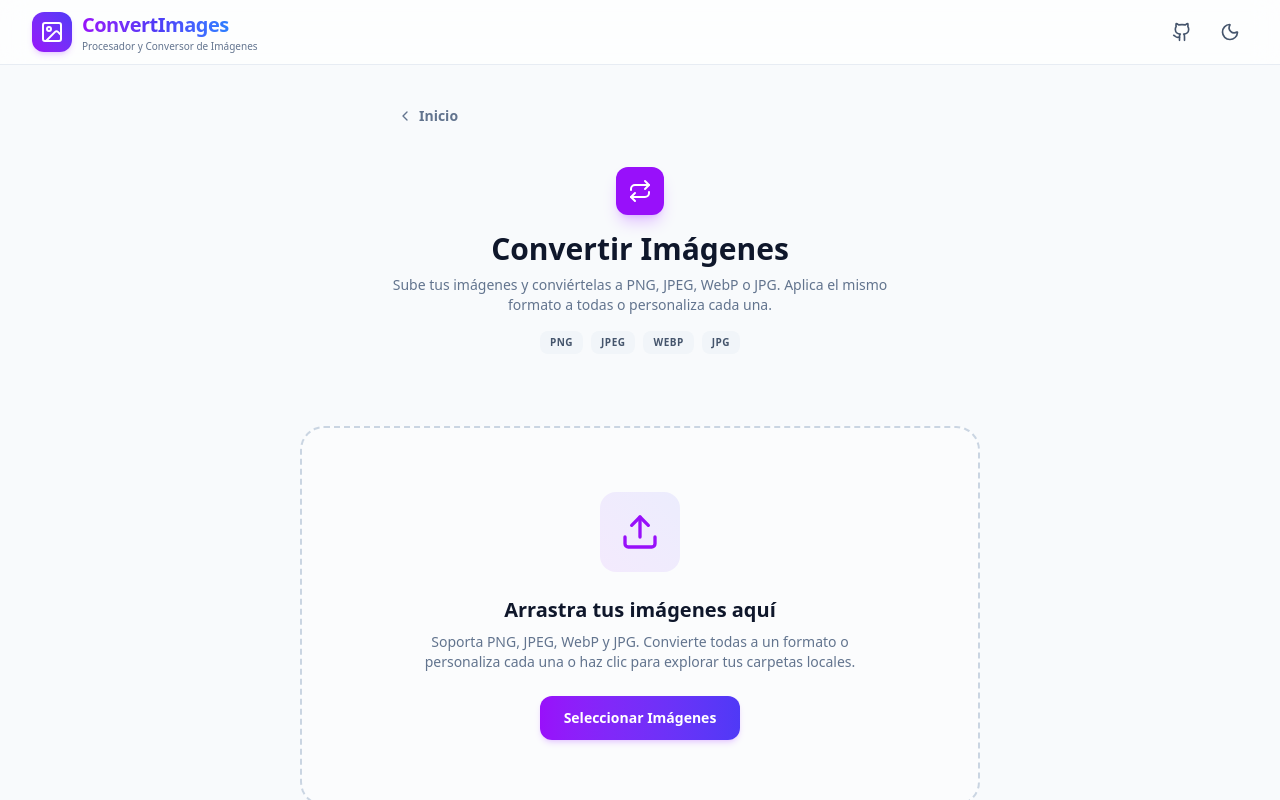
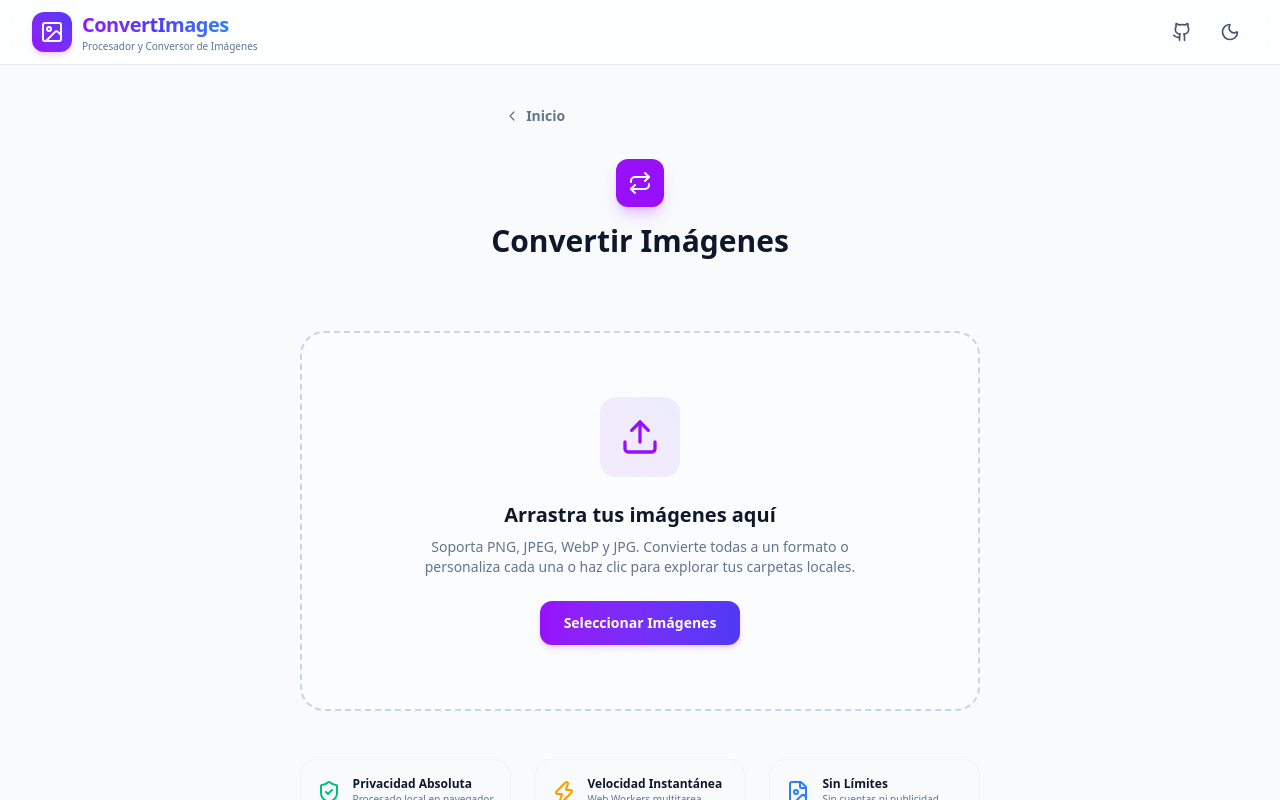
Before and after one commit to Lazheart/convert-images, a React (Vite) app: page / in a window 1280 px wide. Both pictures are taken after a click on the button 466 px from the left and 406 px from the top of the page. Shown: the top 800 px of the page. Built offline with nearby package versions, Linux system fonts and the light colour scheme.

Commit message:
refactor: Delete Description from Convertir Imagenes

```diff
--- a/src/components/TabNavigation.tsx
+++ b/src/components/TabNavigation.tsx
@@ -90,30 +90,15 @@ export const TabNavigation: React.FC = () => {
 
     return (
       <div className="max-w-7xl mx-auto px-4 sm:px-6 lg:px-8 pt-8 pb-4">
-        <div className="mb-8">
-          <BackButton />
-        </div>
+        <BackButton />
 
-        <div className="text-center mb-2">
+        <div className="text-center mt-6 mb-2">
           <div className="inline-flex items-center justify-center p-3 rounded-xl bg-purple-600 text-white shadow-lg shadow-purple-500/30 mb-4">
             <Repeat className="w-6 h-6" />
           </div>
           <h1 className="text-2xl sm:text-3xl font-extrabold text-slate-900 dark:text-white">
             Convertir Imágenes
           </h1>
-          <p className="text-sm text-slate-500 dark:text-slate-400 mt-2 max-w-lg mx-auto">
-            Sube tus imágenes y conviértelas a PNG, JPEG, WebP o JPG. Aplica el mismo formato a todas o personaliza cada una.
-          </p>
-          <div className="flex flex-wrap items-center justify-center gap-2 mt-4">
-            {['PNG', 'JPEG', 'WebP', 'JPG'].map((fmt) => (
-              <span
-                key={fmt}
-                className="text-[10px] uppercase font-bold tracking-wider px-2.5 py-1 rounded-lg bg-slate-100 dark:bg-slate-800 text-slate-600 dark:text-slate-400"
-              >
-                {fmt}
-              </span>
-            ))}
-          </div>
         </div>
       </div>
     );
```
